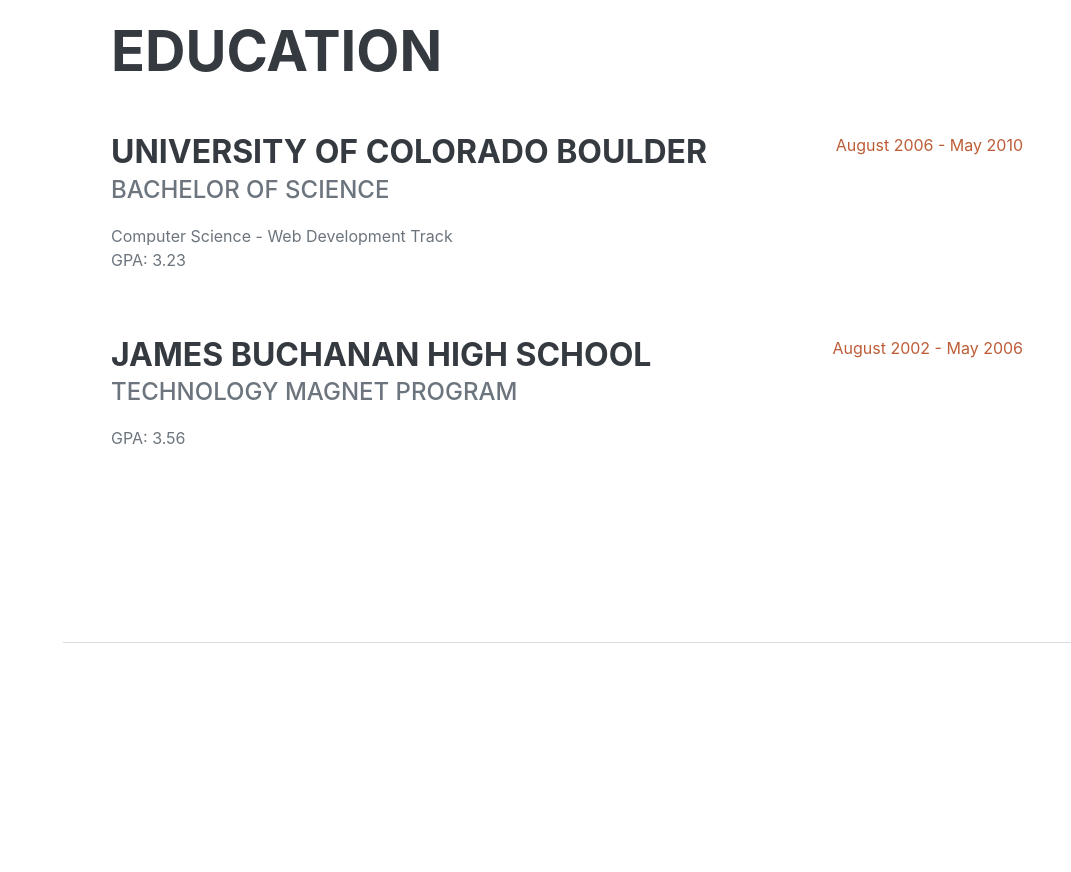
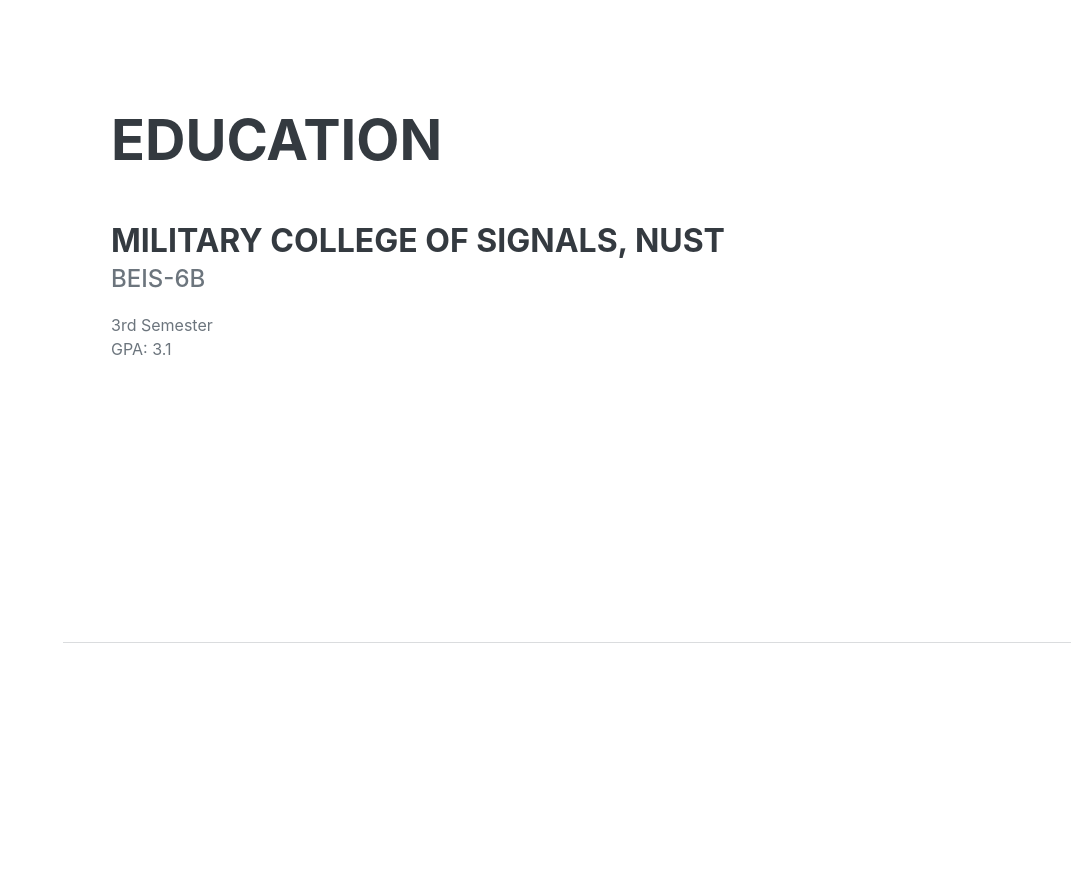
Before and after one commit to Umarcodes1142/Umarcodes1142.github.io, a plain HTML site: page index.html in a window 1280 px wide. Shown: the part 1760-2632 px from the top of the page, without its empty margins (209-1280 px from the left). Drawn offline with nearby package versions, Linux system fonts and the light colour scheme; a web font is replaced by a local one.

Commit message:
Update education section with GPA

```diff
--- a/index.html
+++ b/index.html
@@ -107,22 +107,13 @@
             <section class="resume-section" id="education">
                 <div class="resume-section-content">
                     <h2 class="mb-5">Education</h2>
-                    <div class="d-flex flex-column flex-md-row justify-content-between mb-5">
-                        <div class="flex-grow-1">
-                            <h3 class="mb-0">University of Colorado Boulder</h3>
-                            <div class="subheading mb-3">Bachelor of Science</div>
-                            <div>Computer Science - Web Development Track</div>
-                            <p>GPA: 3.23</p>
-                        </div>
-                        <div class="flex-shrink-0"><span class="text-primary">August 2006 - May 2010</span></div>
-                    </div>
                     <div class="d-flex flex-column flex-md-row justify-content-between">
                         <div class="flex-grow-1">
-                            <h3 class="mb-0">James Buchanan High School</h3>
-                            <div class="subheading mb-3">Technology Magnet Program</div>
-                            <p>GPA: 3.56</p>
+                            <h3 class="mb-0">Military College of Signals, NUST</h3>
+                            <div class="subheading mb-3">BEIS-6B</div>
+                            <div>3rd Semester</div>
+                            <p>GPA: 3.1</p>
                         </div>
-                        <div class="flex-shrink-0"><span class="text-primary">August 2002 - May 2006</span></div>
                     </div>
                 </div>
             </section>
```
